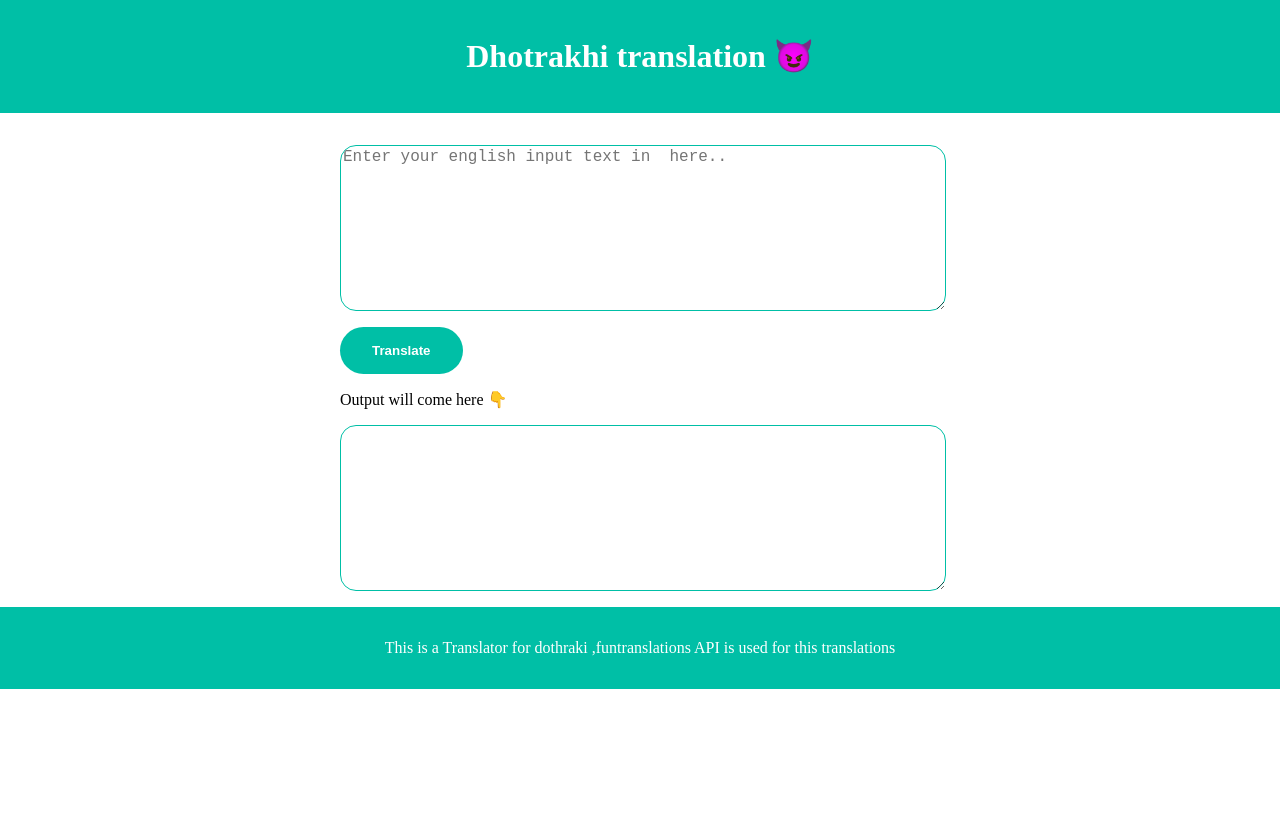
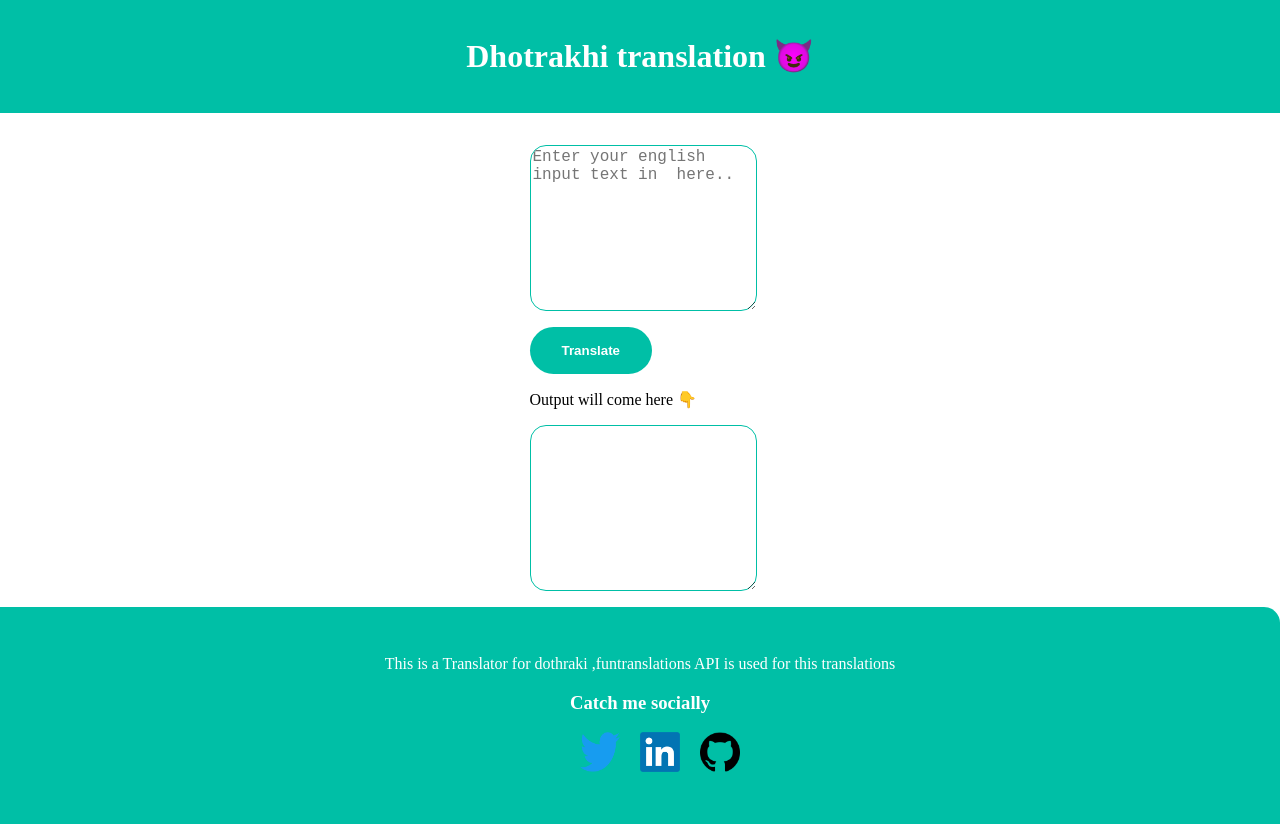
Before and after one commit to htihaS/neoG-Dothraki-speak, a plain HTML site: page index.html in a window 1280 px wide. Before the commit the page ends 800 px from the top, so only its background shows below. Drawn offline with Linux system fonts and the light colour scheme.

Commit message:
footer fixed

```diff
--- a/index.html
+++ b/index.html
@@ -18,7 +18,21 @@
         <div class="text"> Output will come here 👇</div>
         <textarea id="textarea-output"></textarea>
     </section>
-    <footer class="footer">This is a Translator for dothraki ,funtranslations API is used for this translations</footer>
+    <footer class="footer ">
+        <p>This is a Translator for dothraki ,funtranslations API is used for this translations</p>
+        <div class="footer-heading"><h3>Catch me socially</h3></div>
+        <ul class="social-links">
+            <li class="list-non-bullet list-item-inline">
+                <a class="links" href="https://www.twitter.com/kodumurisahith"  target="_blank"><img src="/Images/Twitter-logo.svg.png" alt="twitter" class="img-footer img-twitter"/></a>
+            </li>
+            <li class="list-non-bullet list-item-inline">
+                <a class="links" href="https://www.linkedin.com/in/kodumuri-sahith-84a58317b/"  target="_blank"><img src="/Images/linkedin-logo.png" alt="linkendIn" class="img-footer img-linkedin"/></a>
+            </li>
+            <li class="list-non-bullet list-item-inline">
+                <a class="links" href="https://github.com/htihaS"  target="_blank"><img src="/Images/github-logo.png" alt="github" class="img-footer img-github"></a>
+            </li>
+        </ul>
+    </footer>
     <script src="app.js" type="text/javascript"></script>
 </body>
 </html>
--- a/style.css
+++ b/style.css
@@ -3,6 +3,9 @@
 }
 body {
     margin: 0rem;
+    min-height: 100vh;
+    display: flex;
+    flex-direction: column;
 }
 .nav {
     text-align: center;
@@ -39,10 +42,35 @@ textarea {
 .text{
     display: block;
 }
+/* footer */
 .footer{
-    display: block;
+    background-color: #00BFA6 ;
+    padding: 2rem 1rem;
     text-align: center;
-    background-color: #00BFA6;
+    color:white;
+    border-top-right-radius: 1rem;
+    margin-top: auto ;
+    margin-left: 0rem;
+    margin-right: 0rem;
+}
+.footer .links{
     color: white;
-    padding: 2rem;
 }
+.footer .ul{
+    padding-inline-start: 0px;
+}
+
+/* List */
+.list-non-bullet{
+    list-style: none;
+}
+.list-item-inline {
+    display: inline;
+    padding: 0rem 0.5rem;
+}
+
+/* images */
+.img-footer{
+    height: 40px;
+    width: 40px;
+}
```
Also changed, not shown: images/Twitter-logo.svg.png (added), images/github-logo.png (added), images/linkedin-logo.png (added).
